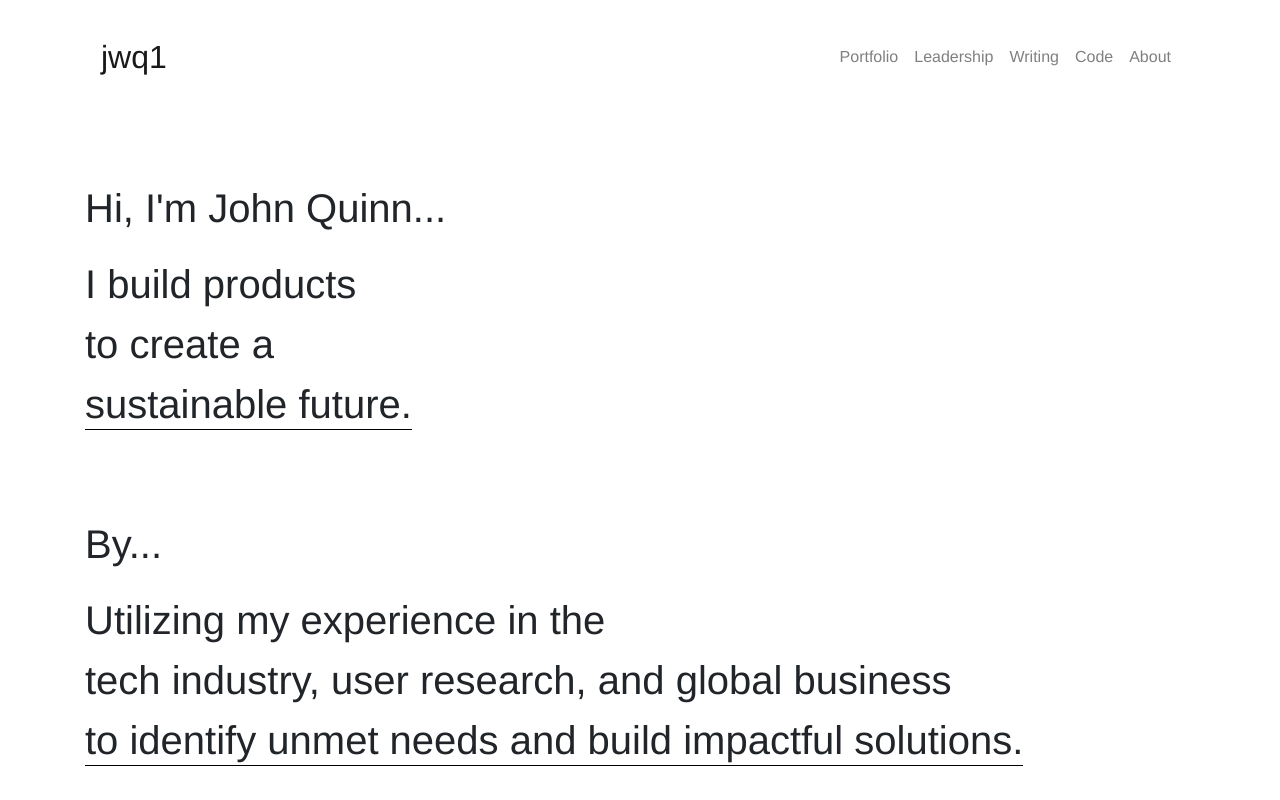
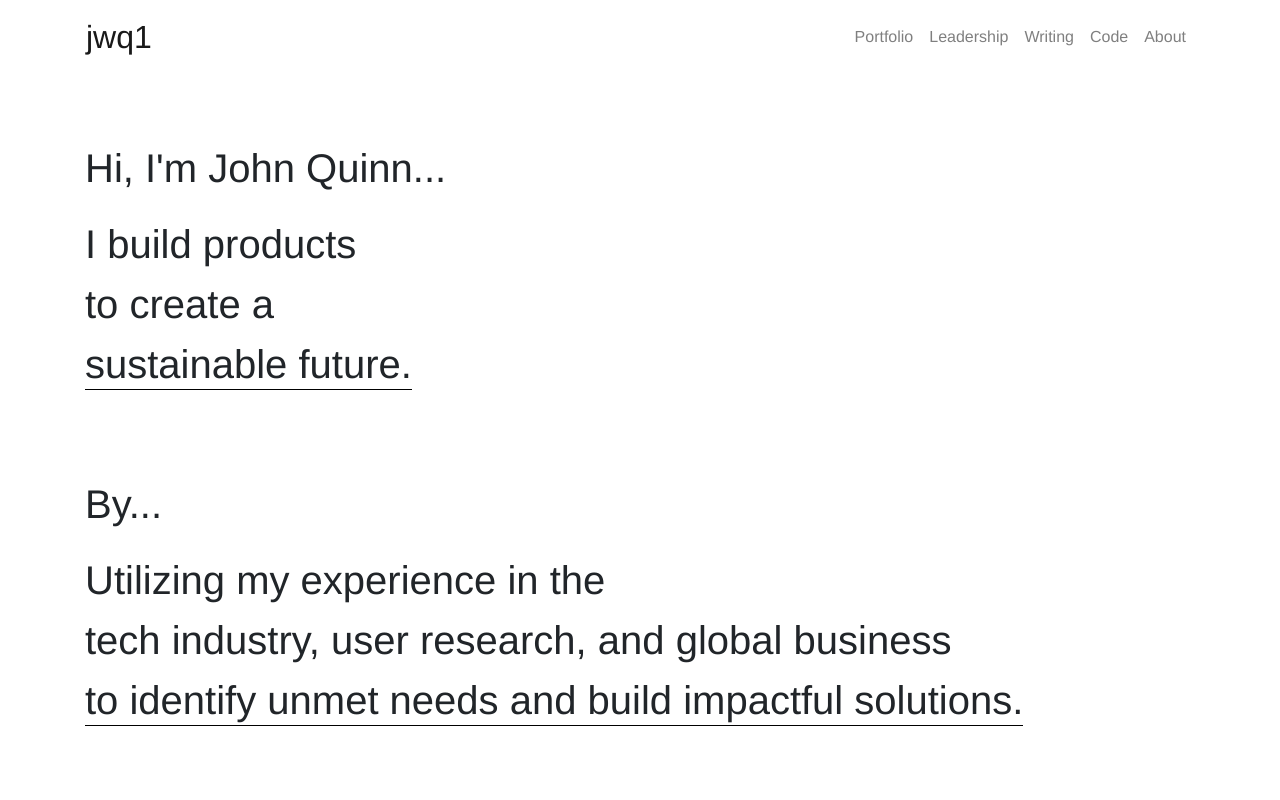
Before and after one commit to jwq1/johns-website, a website: page index.html in a window 1280 px wide. Shown: the top 800 px of the page. Drawn offline with nearby package versions, Linux system fonts and the light colour scheme.

Commit message:
Align nav with body text

```diff
--- a/index.html
+++ b/index.html
@@ -12,8 +12,7 @@
 
   </head>
   <body>
-    <header class="container">
-      <nav class="navbar navbar-expand-lg navbar-light">
+    <nav class="container navbar navbar-expand-lg navbar-light">
       <a class="navbar-brand display-1" href="./index.html">jwq1</a>
       <button class="navbar-toggler" type="button" data-toggle="collapse" data-target="#navbarNav" aria-controls="navbarNav" aria-expanded="false" aria-label="Toggle navigation">
         <span class="navbar-toggler-icon"></span>
@@ -28,7 +27,6 @@
         </div>
       </div>
     </nav>
-    </header>
     <section class="container my-5 storyline">
       <div class="row flex-row d-flex justify-content-start align-items-center">
         <p class="my-3 col-12">
```
Lines whose indentation alone changed are shown as unchanged.
